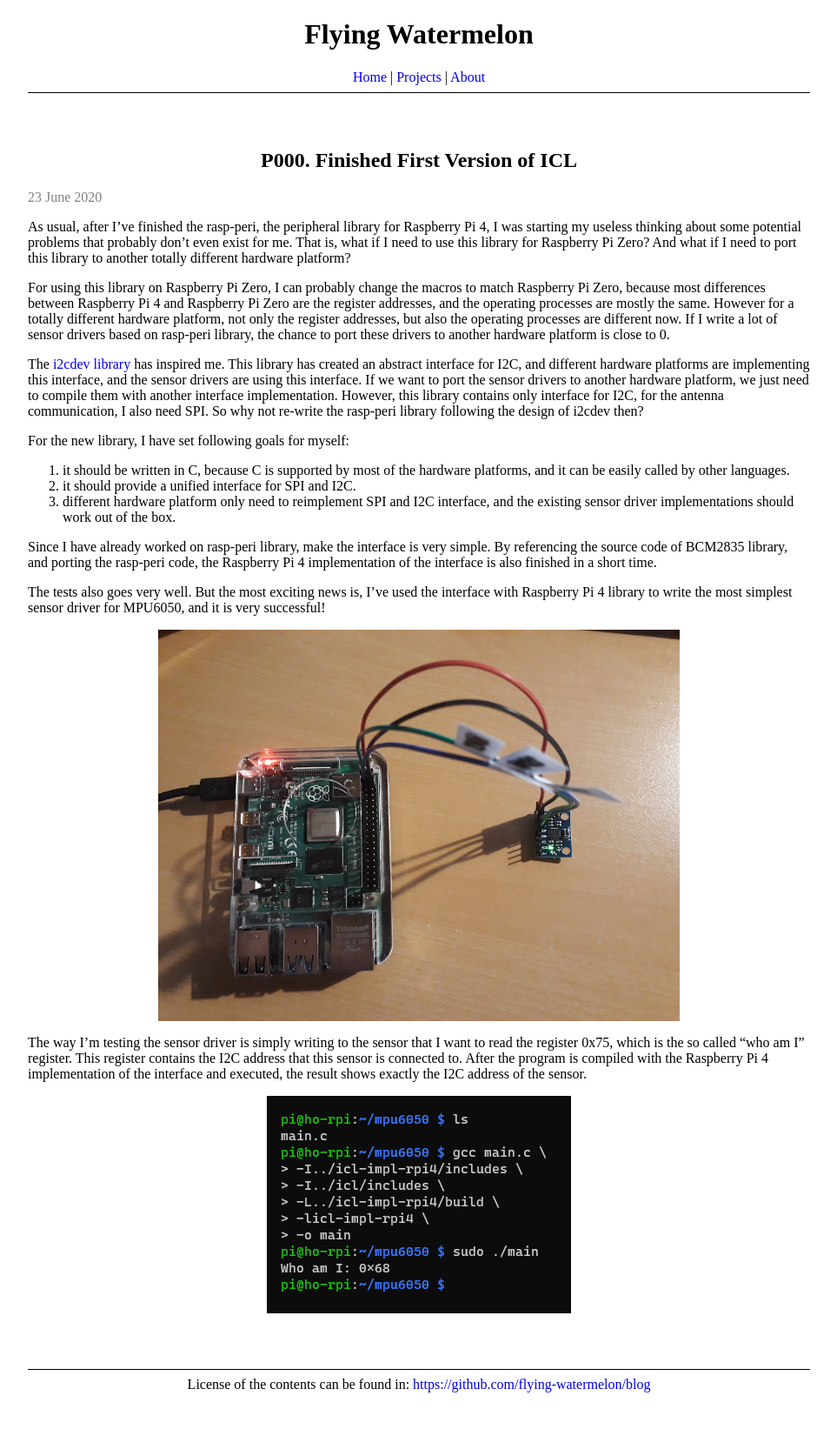
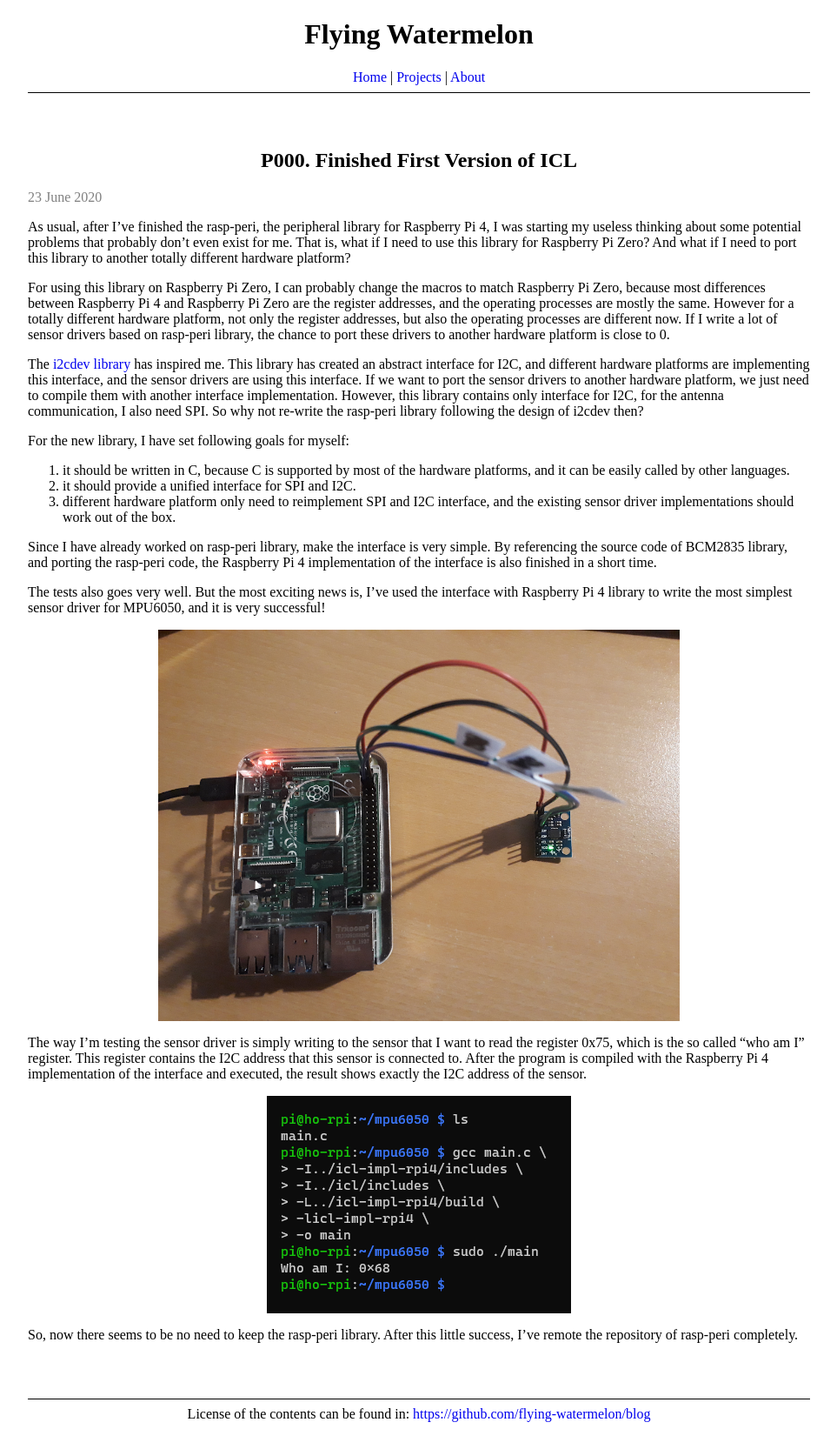
Before and after one commit to flying-watermelon/blog, a Jekyll site: the page built from _posts/2020-06-23-finished-first-version-of-icl.md, in a window 1280 px wide. Shown: the whole page at 87% size, without its empty margins (158-1121 px from the left). Built offline with Jekyll 4.4.1, drawn with Linux system fonts in a browser that asks for light colours; before the commit the page ends 1609 px from its top, so only the background shows below that.

Commit message:
Added some extra content into the blog post.

```diff
--- a/_posts/2020-06-23-finished-first-version-of-icl.md
+++ b/_posts/2020-06-23-finished-first-version-of-icl.md
@@ -23,3 +23,5 @@ The tests also goes very well. But the most exciting news is, I've used the inte
 The way I'm testing the sensor driver is simply writing to the sensor that I want to read the register 0x75, which is the so called "who am I" register. This register contains the I2C address that this sensor is connected to. After the program is compiled with the Raspberry Pi 4 implementation of the interface and executed, the result shows exactly the I2C address of the sensor.
 
 ![post-image]({{ "/assets/img/2020-06-23-mpu6050-whoami.png" | absolute_url }})
+
+So, now there seems to be no need to keep the rasp-peri library. After this little success, I've remote the repository of rasp-peri completely.
```
